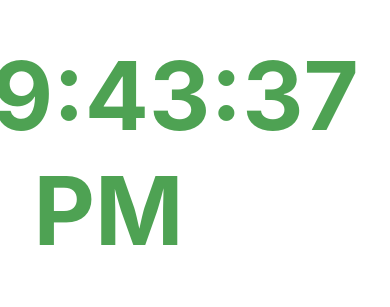
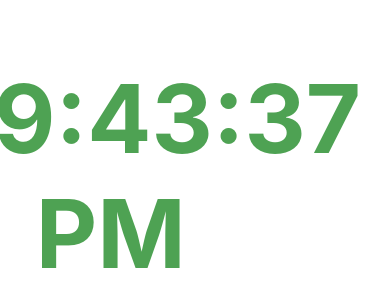
Before and after one commit to Saroj-Kumarr/Timer-App, a React (Create React App) app: page / in a window 390 px wide. Shown: the part 175-482 px from the top of the page. Built offline with nearby package versions, Linux system fonts and the light colour scheme.

Commit message:
Updating...

```diff
--- a/src/App.css
+++ b/src/App.css
@@ -35,7 +35,7 @@ body {
   #test #header {
     text-align: center;
     font-size: 95px;
-    margin-top: 55%;
-    margin-left: -37%;
+    margin-top: 65%;
+    margin-left: -36%;
   }
 }
```
